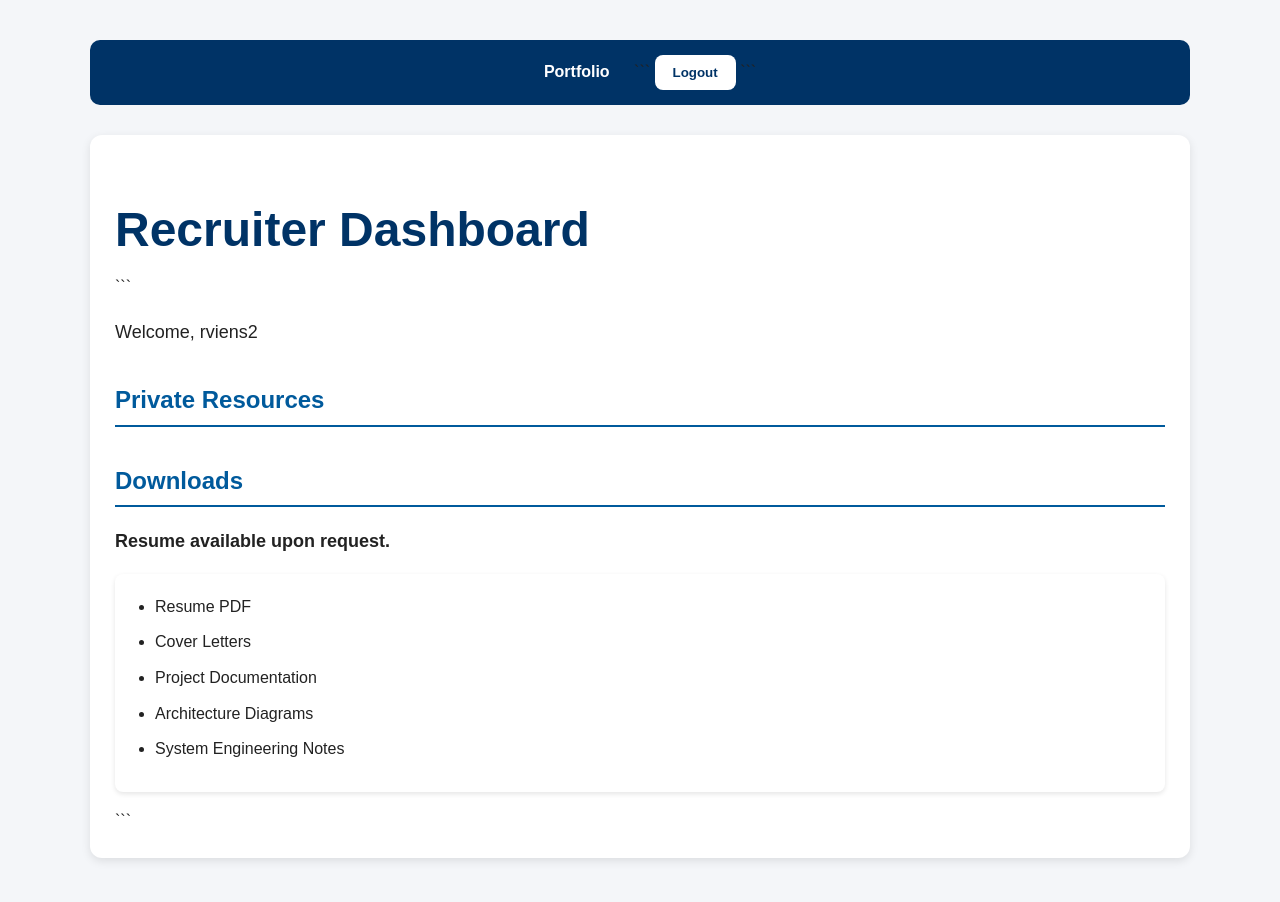
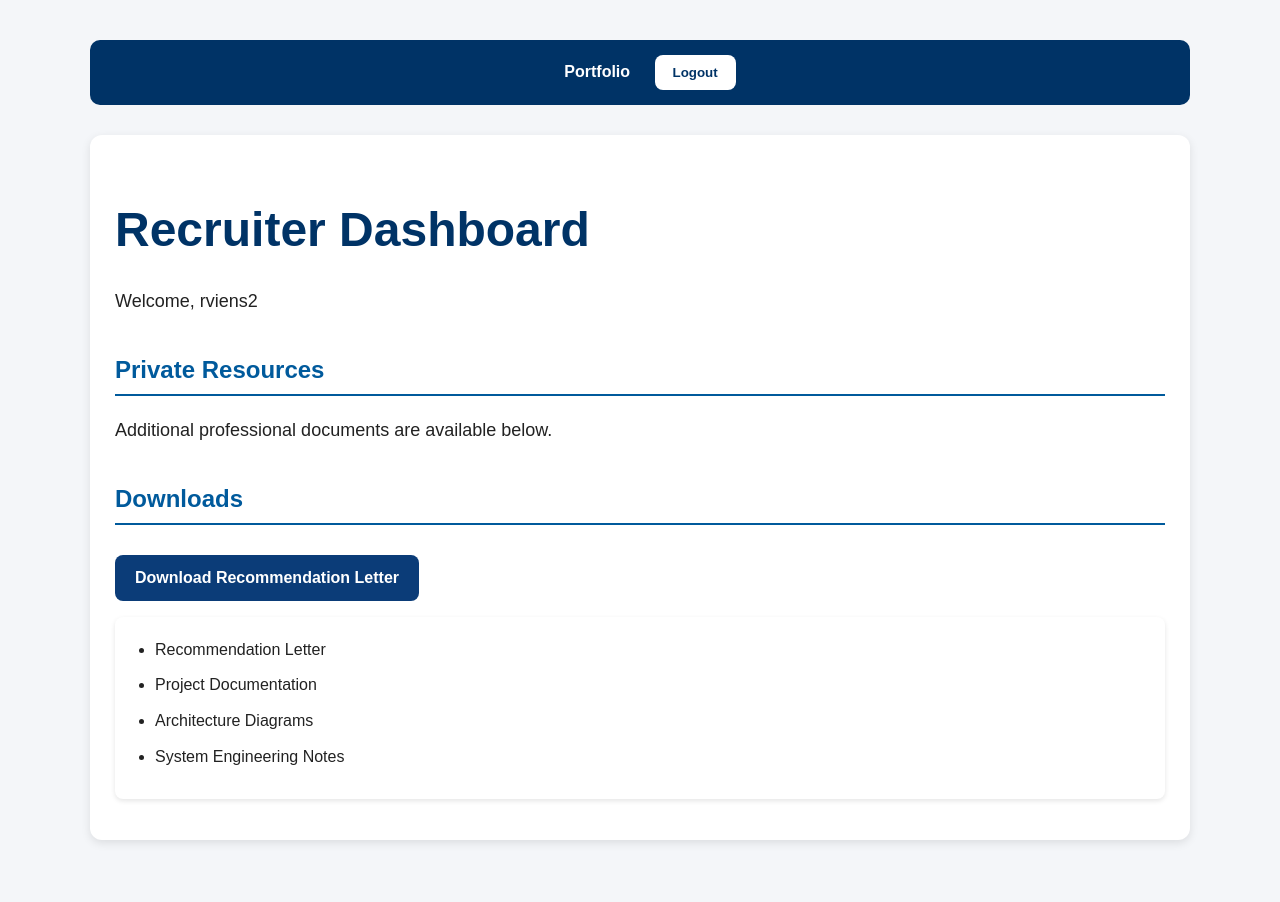
Before and after one commit to GodkingSentinel/django-systems-engineer-portfolio, a Django app: page /staff-dashboard/ in a window 1280 px wide. Shown: the top 902 px of the page. After the commit the page ends 850 px from the top, so only its background shows below. Run offline with Django 5.2, Linux system fonts and the light colour scheme; a user stored in the database is signed in.

Commit message:
Refactor HTML structure in staff_dashboard.html

````diff
--- a/profilepage/templates/profilepage/staff_dashboard.html
+++ b/profilepage/templates/profilepage/staff_dashboard.html
@@ -1,46 +1,61 @@
 {% load static %}
 
 <!DOCTYPE html>
-
 <html lang="en">
 <head>
     <meta charset="UTF-8">
+    <meta name="viewport" content="width=device-width, initial-scale=1.0">
+
     <title>Recruiter Dashboard</title>
-    <link rel="stylesheet" href="{% static 'profilepage/style.css' %}">
+
+    <link rel="stylesheet"
+          href="{% static 'profilepage/style.css' %}">
 </head>
+
 <body>
 
 <nav>
     <a href="/">Portfolio</a>
 
-    ```
-    <form method="post" action="/accounts/logout/" style="display:inline;">
+    <form method="post"
+          action="/accounts/logout/"
+          style="display: inline;">
         {% csrf_token %}
-        <button type="submit" class="logout-button">Logout</button>
+
+        <button type="submit"
+                class="logout-button">
+            Logout
+        </button>
     </form>
-    ```
-
 </nav>
 
 <div class="card">
+
     <h1>Recruiter Dashboard</h1>
 
-    ```
-    <p>Welcome, {{ user.username }}</p>
+    <p>
+        Welcome, {{ user.username }}
+    </p>
 
     <h2>Private Resources</h2>
+
+    <p>
+        Additional professional documents are available below.
+    </p>
+
     <h2>Downloads</h2>
 
-    <p><strong>Resume available upon request.</strong></p>
+    <a href="{% url 'download_recommendation_letter' %}"
+       class="contact-button">
+        Download Recommendation Letter
+    </a>
 
     <ul>
-        <li>Resume PDF</li>
-        <li>Cover Letters</li>
+        <li>Recommendation Letter</li>
         <li>Project Documentation</li>
         <li>Architecture Diagrams</li>
         <li>System Engineering Notes</li>
     </ul>
-    ```
 
 </div>
 
````
